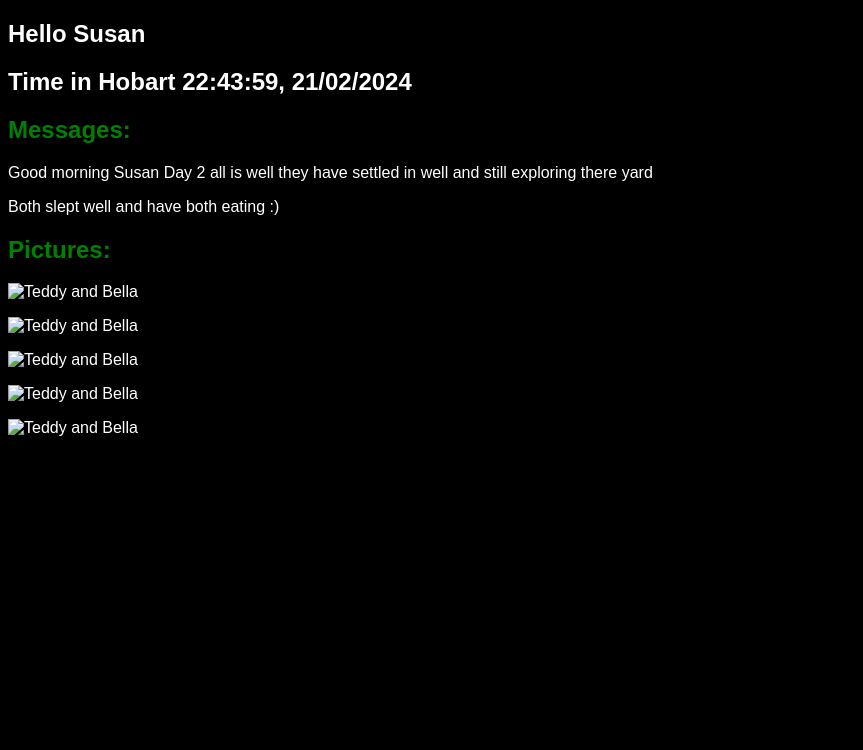
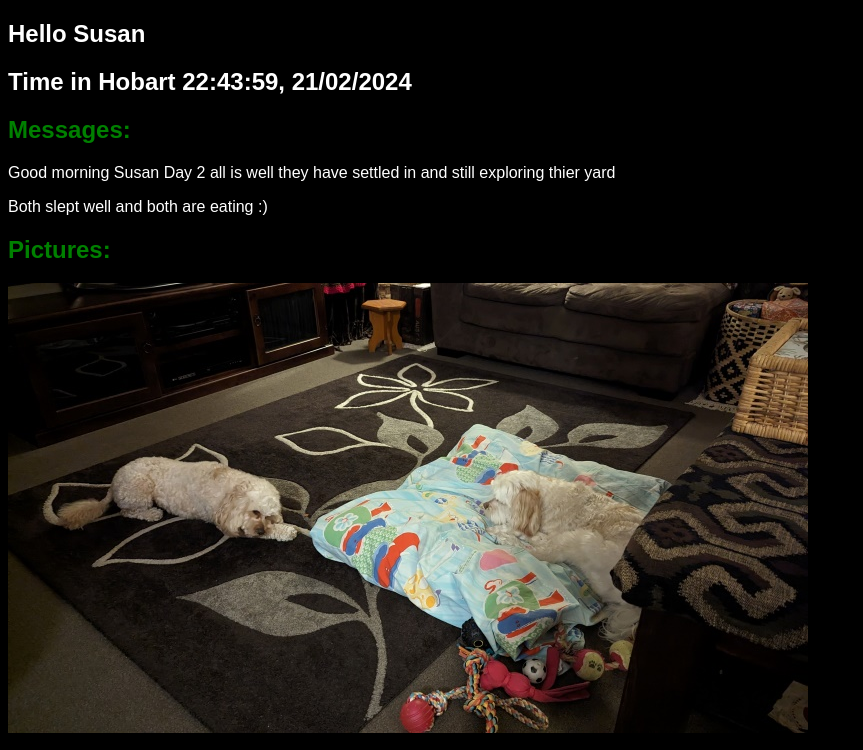
Before and after one commit to oziau/ozian-au-web, a plain HTML site: page copy.html in a window 1280 px wide. Shown: the top 750 px of the page, without its empty margins (0-863 px from the left). Drawn offline with Linux system fonts and the light colour scheme.

Commit message:
automatically committed

```diff
--- a/copy.html
+++ b/copy.html
@@ -26,14 +26,14 @@
 <h2 class="messages">Messages:</h2>
 <!-- <h2 class="messages">(reply sms to Gail's mobile number: )</h2> -->
 
-<p>Good morning Susan Day 2 all is well they have settled in well and still exploring there yard</p>
-<p>Both slept well and have both eating :)</p>
+<p>Good morning Susan Day 2 all is well they have settled in and still exploring thier yard</p>
+<p>Both slept well and both are eating :)</p>
 <h2 class="pictures">Pictures:</h2>
-<p><img src="BT22-rs(1).jpg" alt="Teddy and Bella" title="Teddy & Bella"></p>
-<p><img src="BT22-rs(2).jpg" alt="Teddy and Bella" title="Teddy & Bella"></p>
-<p><img src="BT22-rs(3).jpg" alt="Teddy and Bella" title="Teddy & Bella"></p>
-<p><img src="BT22-rs(4).jpg" alt="Teddy and Bella" title="Teddy & Bella"></p>
-<p><img src="BT22-rs(5).jpg" alt="Teddy and Bella" title="Teddy & Bella"></p>
+<p><img src="bt22-rs1.jpg" alt="Teddy and Bella" title="Teddy & Bella"></p>
+<p><img src="bt22-rs2.jpg" alt="Teddy and Bella" title="Teddy & Bella"></p>
+<p><img src="bt22-rs3.jpg" alt="Teddy and Bella" title="Teddy & Bella"></p>
+<p><img src="bt22-rs4.jpg" alt="Teddy and Bella" title="Teddy & Bella"></p>
+<p><img src="bt22-rs5.jpg" alt="Teddy and Bella" title="Teddy & Bella"></p>
 <script>
   // Function to update date and time
   function updateDateTime() {
```
Also changed, not shown: bt22-rs1.jpg (renamed from BT22-rs (1).jpg), bt22-rs2.jpg (renamed from BT22-rs (2).jpg), bt22-rs3.jpg (renamed from BT22-rs (3).jpg), bt22-rs4.jpg (renamed from BT22-rs (4).jpg), bt22-rs5.jpg (renamed from BT22-rs (5).jpg).
